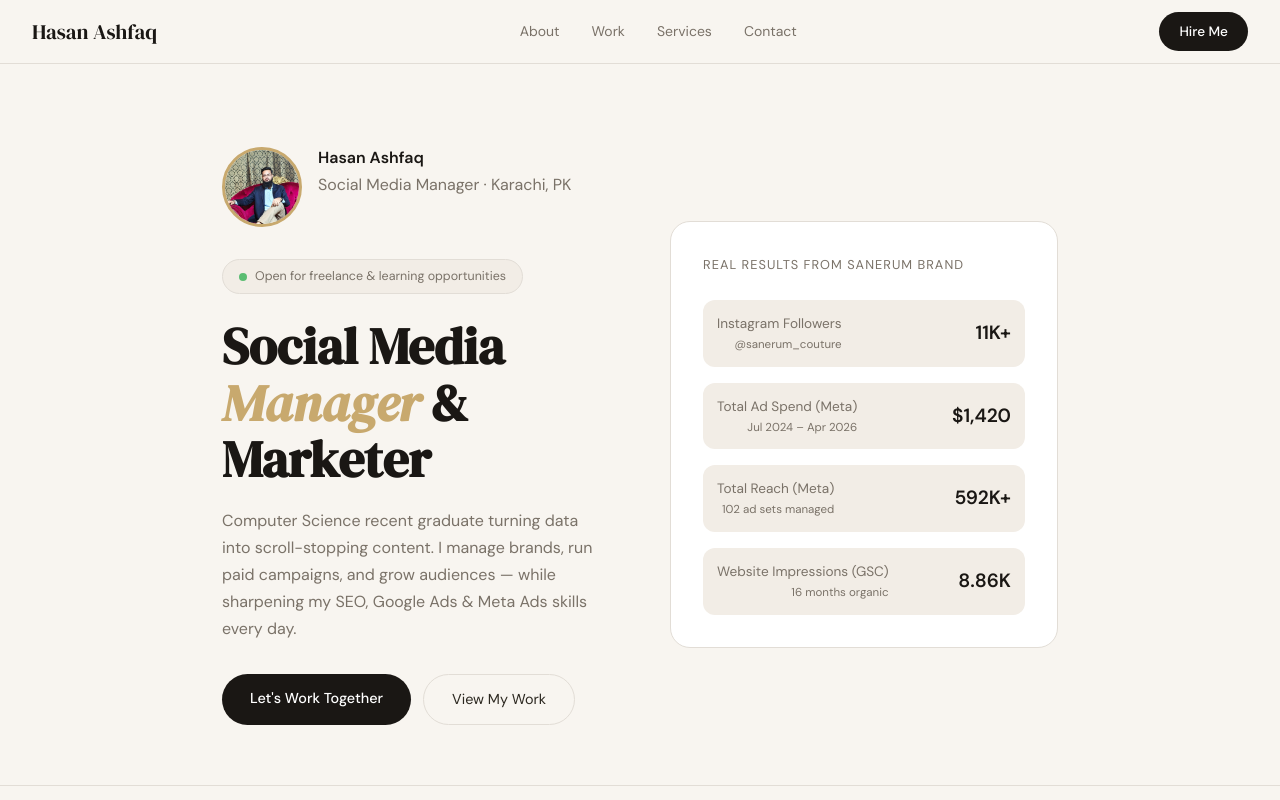
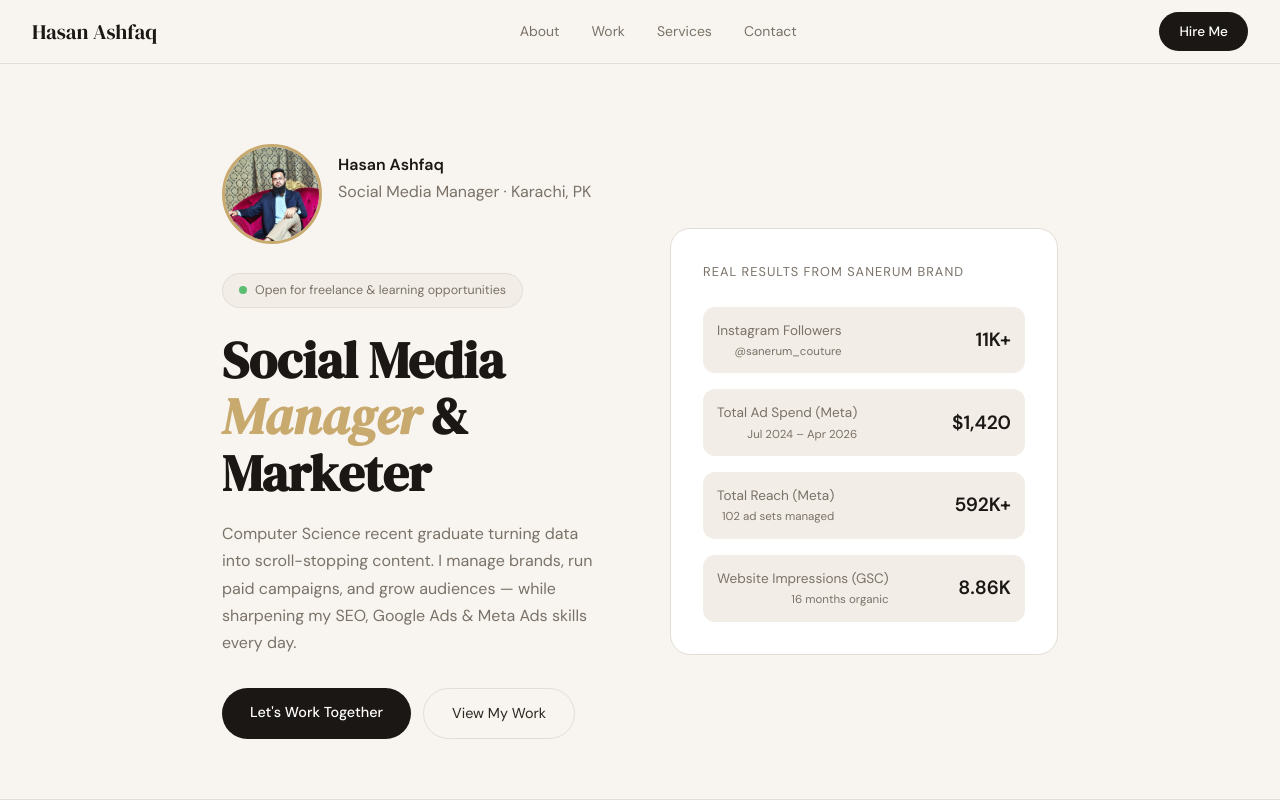
Before and after one commit to hasan-ashfaq/social-media-portfolio-m-hasan, a plain HTML site: page index.html in a window 1280 px wide. Shown: the top 800 px of the page. Drawn offline with Linux system fonts and the light colour scheme.

Commit message:
Update index.html

```diff
--- a/index.html
+++ b/index.html
@@ -46,7 +46,7 @@
   .profile-wrap { display: flex; align-items: center; gap: 16px; margin-bottom: 1.8rem; }
   .profile-photo-container { position: relative; flex-shrink: 0; }
   .profile-photo {
-    width: 80px; height: 80px; border-radius: 50%;
+    width: 100px; height: 100px; border-radius: 50%;
     object-fit: cover; object-position: center top;
     border: 3px solid var(--accent);
     display: block;
```
